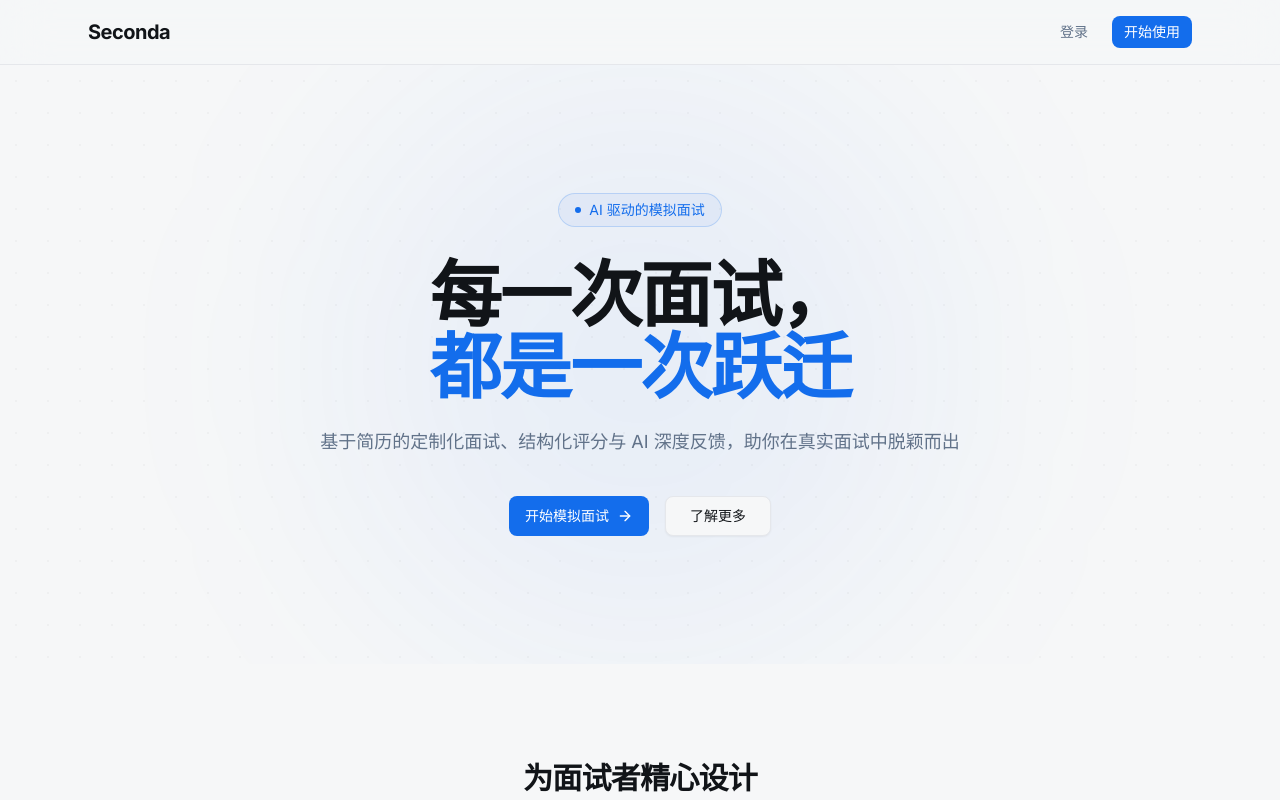
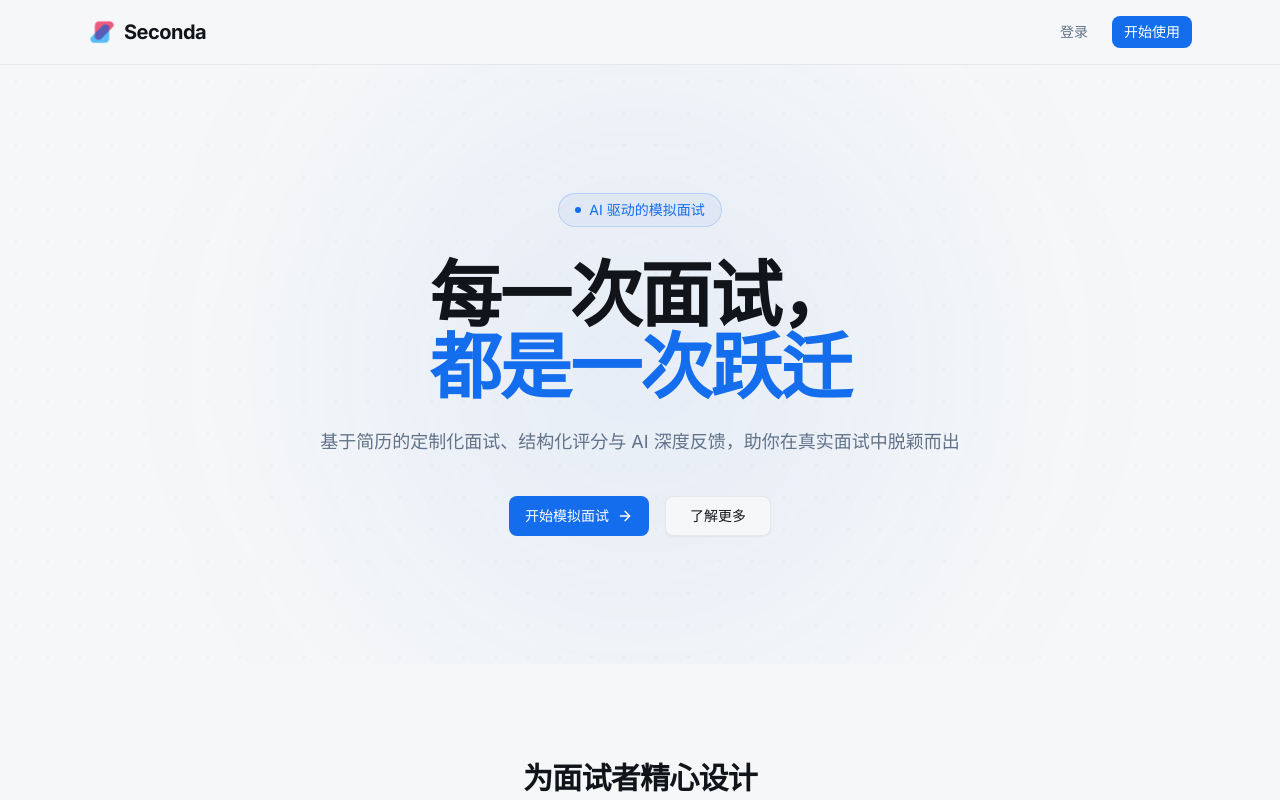
Before and after one commit to Wecle/seconda, a Next.js app: page / in a window 1280 px wide. Shown: the top 800 px of the page. Built offline with nearby package versions, Linux system fonts and the light colour scheme; no server answers.

Commit message:
feat: Implement new brand icon and update application layout, metadata, and various UI components.

```diff
--- a/app/(app)/interviews/[interviewId]/questions/[questionId]/page.tsx
+++ b/app/(app)/interviews/[interviewId]/questions/[questionId]/page.tsx
@@ -4,7 +4,6 @@ import { useState, useEffect } from "react"
 import Link from "next/link"
 import { useRouter, useParams } from "next/navigation"
 import {
-  Bot,
   Settings,
   ChevronRight,
   ChevronLeft,
@@ -15,9 +14,9 @@ import {
   Sparkles,
   Clock,
   CheckCircle2,
-  Image as ImageIcon,
   Loader2,
 } from "lucide-react"
+import { BrandIcon } from "@/components/brand/brand-icon"
 import { cn } from "@/lib/utils"
 import { Button } from "@/components/ui/button"
 import { Badge } from "@/components/ui/badge"
@@ -145,9 +144,11 @@ export default function QuestionDeepDivePage() {
       {/* Header */}
       <header className="flex items-center justify-between border-b bg-card px-4 py-3">
         <div className="flex items-center gap-3">
-          <div className="flex items-center gap-2">
-            <Bot className="size-5 text-primary" />
-            <Link href="/" className="text-sm font-semibold">Seconda</Link>
+          <div className="flex items-center gap-2.5">
+            <Link href="/" className="flex items-center gap-2">
+              <BrandIcon size={24} />
+              <span className="text-sm font-semibold">Seconda</span>
+            </Link>
           </div>
           <Separator orientation="vertical" className="h-5" />
           <nav className="flex items-center gap-1 text-xs text-muted-foreground">
--- a/app/layout.tsx
+++ b/app/layout.tsx
@@ -8,8 +8,16 @@ const inter = Inter({
 });
 
 export const metadata: Metadata = {
-  title: "Seconda - AI Mock Interview",
+  title: {
+    default: "Seconda | AI Mock Interview",
+    template: "%s | Seconda",
+  },
   description: "AI-powered mock interview system with structured scoring and deep review",
+  icons: {
+    icon: "/logo.png",
+    shortcut: "/logo.png",
+    apple: "/logo.png",
+  },
 };
 
 export default function RootLayout({
--- a/app/page.tsx
+++ b/app/page.tsx
@@ -2,6 +2,7 @@ import Link from "next/link";
 import { FileText, Brain, Target, ArrowRight } from "lucide-react";
 import { auth } from "@/auth";
 import { AuthRequiredLink } from "@/components/auth/auth-required-link";
+import { BrandIcon } from "@/components/brand/brand-icon";
 import { StartInterviewButton } from "@/components/auth/start-interview-button";
 import { UserAvatarMenu } from "@/components/auth/user-avatar-menu";
 import { Button } from "@/components/ui/button";
@@ -16,14 +17,12 @@ const features = [
   {
     icon: Brain,
     title: "六维评分",
-    description:
-      "从理解力、表达力、逻辑性等六个维度给出精准评分与改进建议",
+    description: "从理解力、表达力、逻辑性等六个维度给出精准评分与改进建议",
   },
   {
     icon: Target,
     title: "深度复盘",
-    description:
-      "支持追问模式与教练模式，从错误中彻底掌握知识点",
+    description: "支持追问模式与教练模式，从错误中彻底掌握知识点",
   },
 ];
 
@@ -60,8 +59,12 @@ export default async function Home() {
       {/* Navigation */}
       <nav className="sticky top-0 z-50 border-b bg-background/80 backdrop-blur-xl">
         <div className="mx-auto flex h-16 max-w-6xl items-center justify-between px-6">
-          <Link href="/" className="text-xl font-bold tracking-tight">
-            Seconda
+          <Link
+            href="/"
+            className="flex items-center gap-2 text-xl font-bold tracking-tight"
+          >
+            <BrandIcon size={28} priority />
+            <span>Seconda</span>
           </Link>
           <div className="flex items-center gap-6">
             {isAuthenticated && currentUser ? (
@@ -125,8 +128,8 @@ export default async function Home() {
               size="lg"
               className="gap-2 px-6"
             >
-                开始模拟面试
-                <ArrowRight className="size-4" />
+              开始模拟面试
+              <ArrowRight className="size-4" />
             </StartInterviewButton>
             <Button asChild variant="outline" size="lg" className="px-6">
               <Link href="#features">了解更多</Link>
@@ -211,8 +214,8 @@ export default async function Home() {
                   size="lg"
                   className="gap-2 px-8"
                 >
-                    免费开始
-                    <ArrowRight className="size-4" />
+                  免费开始
+                  <ArrowRight className="size-4" />
                 </StartInterviewButton>
               </div>
             </div>
@@ -223,7 +226,7 @@ export default async function Home() {
       {/* Footer */}
       <footer className="border-t py-8">
         <div className="mx-auto flex max-w-6xl flex-col items-center justify-between gap-4 px-6 text-sm text-muted-foreground md:flex-row">
-          <p>&copy; 2024 Seconda. All rights reserved.</p>
+          <p>&copy; 2026 Seconda. All rights reserved.</p>
           <div className="flex gap-6">
             <Link href="#" className="transition-colors hover:text-foreground">
               隐私政策
--- /dev/null
+++ b/components/brand/brand-icon.tsx
@@ -0,0 +1,25 @@
+import Image from "next/image";
+import { cn } from "@/lib/utils";
+
+interface BrandIconProps {
+  size?: number;
+  className?: string;
+  priority?: boolean;
+}
+
+export function BrandIcon({
+  size = 28,
+  className,
+  priority = false,
+}: BrandIconProps) {
+  return (
+    <Image
+      src="/logo.png"
+      alt="Seconda logo"
+      width={size}
+      height={size}
+      priority={priority}
+      className={cn("shrink-0", className)}
+    />
+  );
+}
--- a/components/dashboard/resume-sidebar.tsx
+++ b/components/dashboard/resume-sidebar.tsx
@@ -12,6 +12,7 @@ import {
   Trash2,
   Upload,
 } from "lucide-react";
+import { BrandIcon } from "@/components/brand/brand-icon";
 import type { UserAvatarMenuUser } from "@/components/auth/user-avatar-menu";
 import { UserAvatarMenu } from "@/components/auth/user-avatar-menu";
 import { cn } from "@/lib/utils";
@@ -50,11 +51,9 @@ export function ResumeSidebar({
     <aside className="flex min-h-0 w-72 shrink-0 flex-col border-r bg-card">
       <div className="flex items-center justify-between px-5 py-4">
         <Link href="/" className="flex min-w-0 items-center gap-2.5">
-          <div className="flex size-8 shrink-0 items-center justify-center rounded-lg bg-primary">
-            <FileText className="size-4 text-primary-foreground" />
-          </div>
+          <BrandIcon size={32} />
           <div className="min-w-0">
-            <p className="truncate text-sm font-semibold">Resume AI</p>
+            <p className="truncate text-sm font-semibold">Seconda</p>
             <p className="truncate text-xs text-muted-foreground">Dashboard</p>
           </div>
         </Link>
```
Also changed, not shown: app/icon.png (added), public/logo.png (added).
